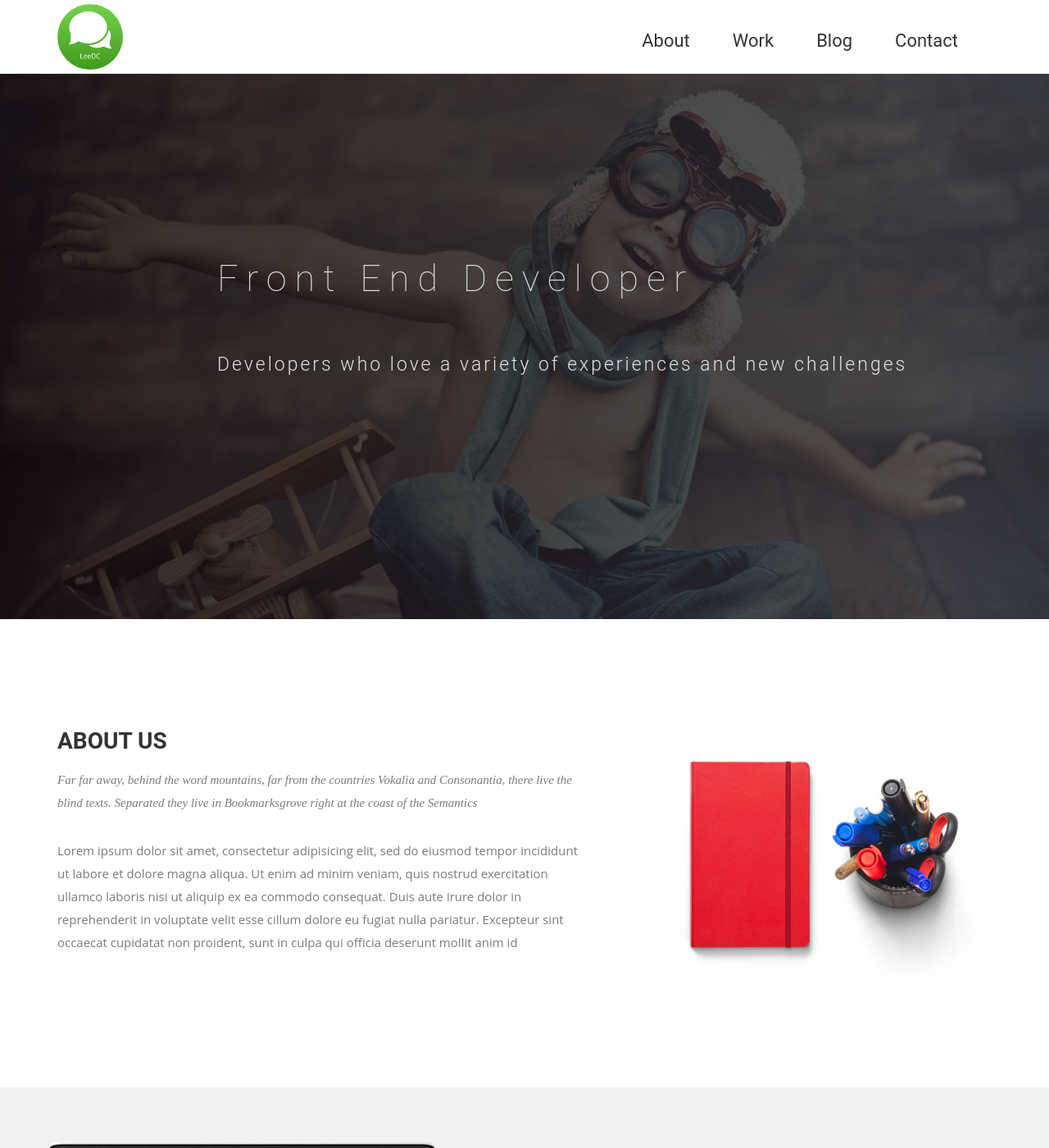
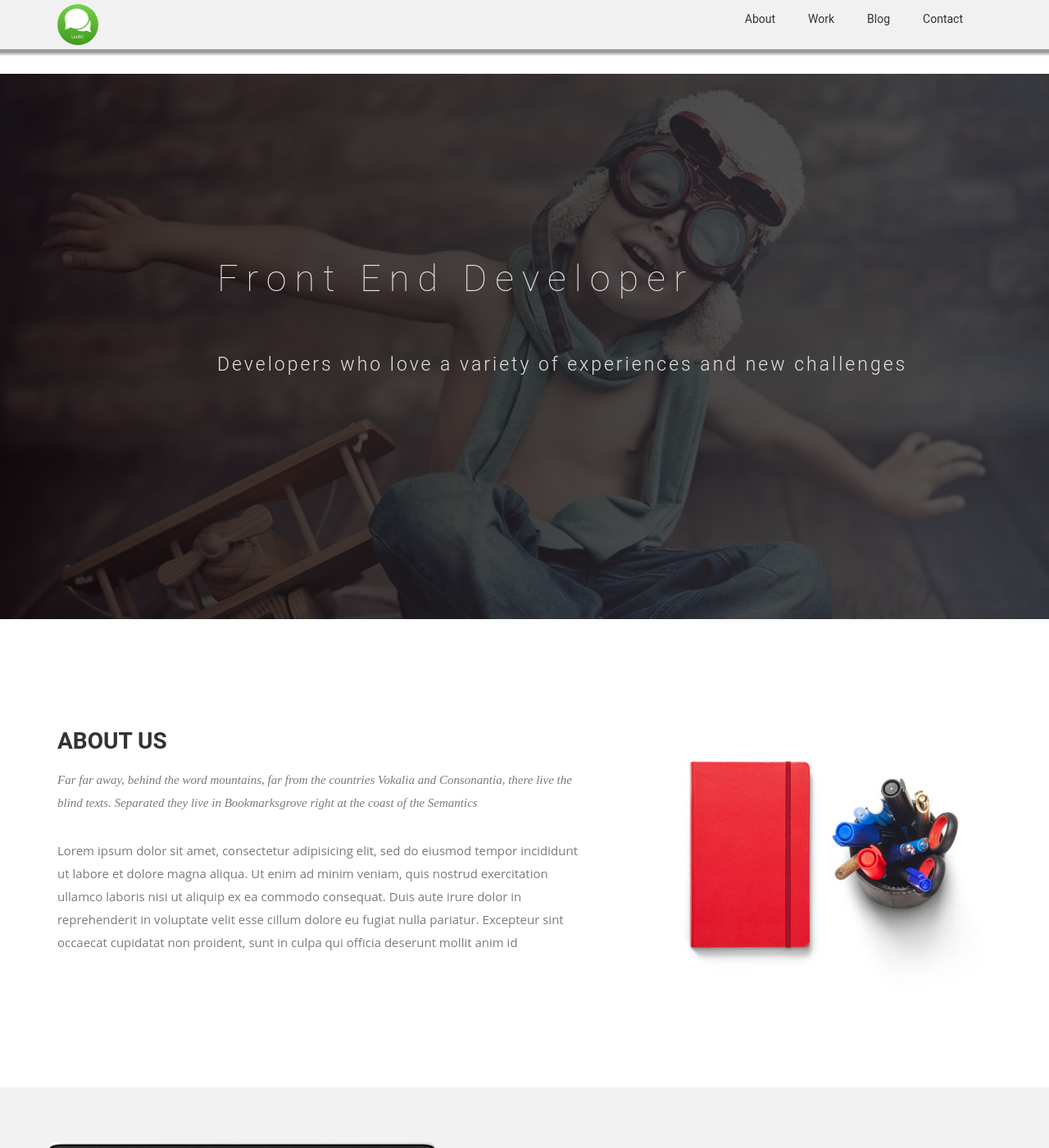
Before and after one commit to ldc84/.github.io, a Jekyll site: the page built from index.html, in a window 1280 px wide and 1400 px high. Shown: the whole window at 82% size. Built offline with Jekyll 4.4.1, drawn with Linux system fonts in a browser that asks for light colours; some web fonts are replaced.

Commit message:
header modify

```diff
--- a/_includes/header.html
+++ b/_includes/header.html
@@ -1,5 +1,5 @@
 <!-- Header Start -->
-<header>
+<header class="move">
 <div class="container">
   <div class="row">
     <div class="col-md-12">
--- a/css/airspace.css
+++ b/css/airspace.css
@@ -80,6 +80,7 @@ header {
     width:100%;
     background: #fff;
     padding: 20px 0;
+    transition:all 0.3s ease-in-out;
     z-index:999;
 }
 
@@ -91,11 +92,13 @@ header .navbar {
 header .navbar-brand {
     padding:0;
     margin-top:-15px;
+    transition:all 0.3s ease-in-out;
 }
 
 header .navbar-brand img {
     width:80px;
     border-radius:50%;
+    transition:all 0.3s ease-in-out;
 }
 
 header .navbar-default {
@@ -105,6 +108,7 @@ header .navbar-default {
 
 header .navbar-default .navbar-nav {
     padding-top: 10px;
+    transition:all 0.3s ease-in-out;
 }
 
 header .navbar-default .navbar-nav li a {
@@ -112,10 +116,36 @@ header .navbar-default .navbar-nav li a {
     padding: 10px 26px;
     font-size: 22px;
     font-family: 'Roboto', 'arial', sans-serif;
+    transition:all 0.3s ease-in-out;
+}
+
+header.move {
+    padding:5px 0;
+    background:rgba(238,238,238,0.8);
+    box-shadow:0 3px 3px 3px #999;
+    transition:all 0.3s ease-in-out;
+}
+header.move .navbar-brand {
+    margin-top:0;
+    transition:all 0.3s ease-in-out;
+}
+header.move .navbar-brand img {
+    width:50px;
+    transition:all 0.3s ease-in-out;
+}
+header.move .navbar-default .navbar-nav {
+    padding-top:3px;
+    transition:all 0.3s ease-in-out;
+}
+header.move .navbar-default .navbar-nav li a {
+    padding:5px 20px;
+    font-size:14px;
+    transition:all 0.3s ease-in-out;
 }
 
 font header .navbar-default .navbar-nav li a:hover {
     color: #000;
+    transition:all 0.3s ease-in-out;
 }
 
 
```
